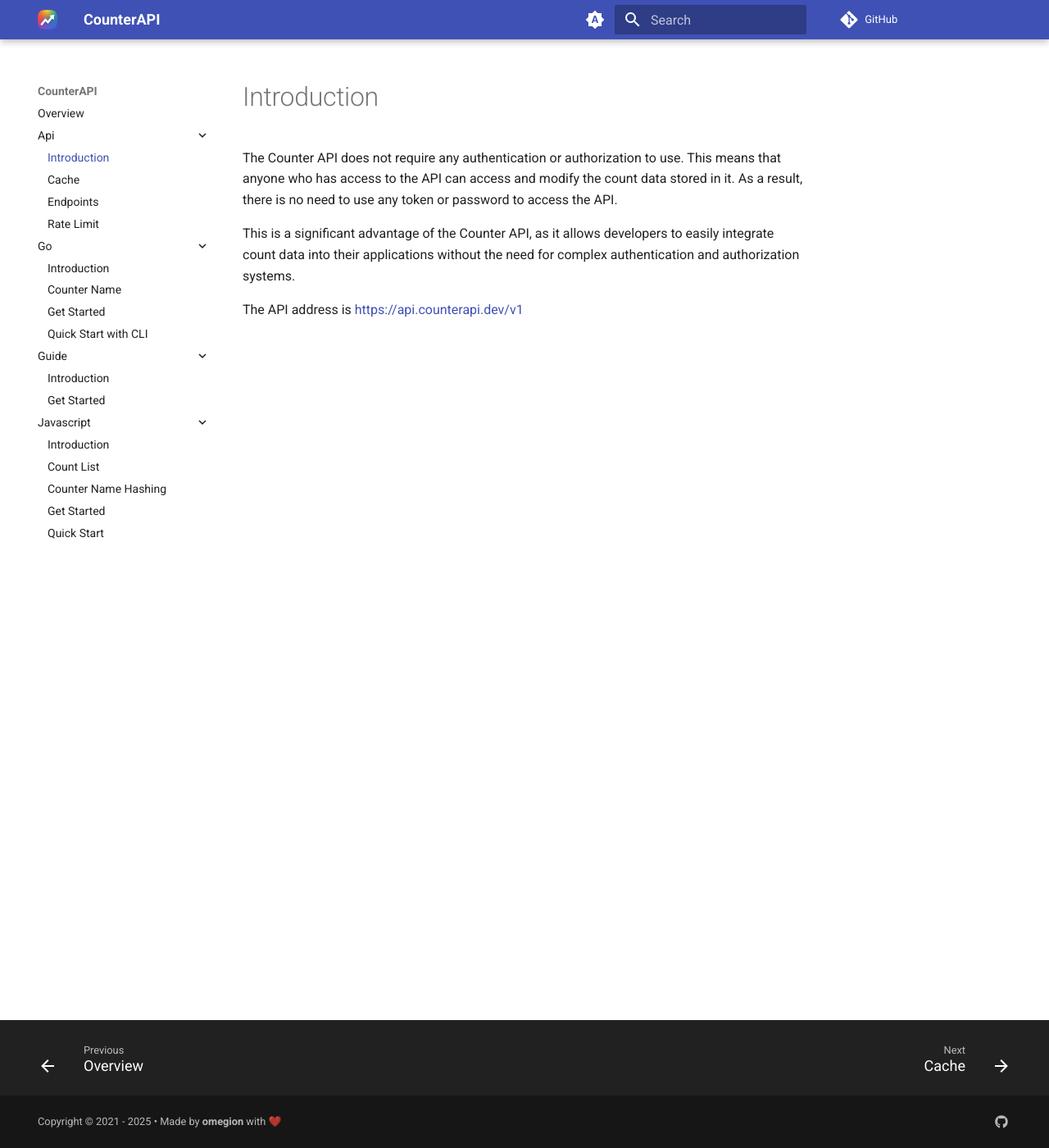
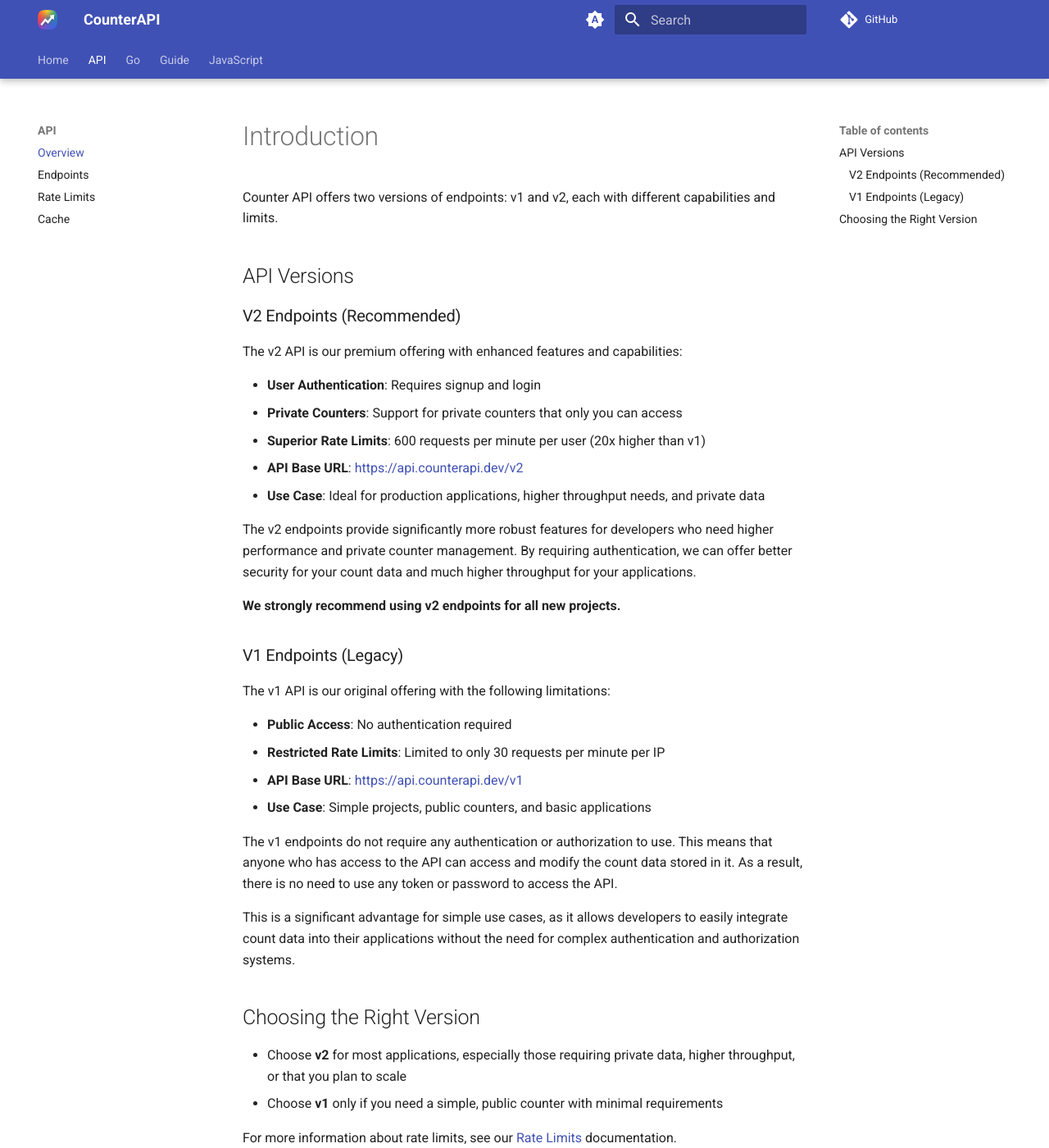
Before and after one commit to counterapi/docs, an MkDocs documentation site: the page built from docs/api/index.md, in a window 1280 px wide and 1400 px high. Shown: the whole window at 82% size. Built offline with MkDocs 1.6.1 and Material for MkDocs 9.7.7, drawn with Linux system fonts in a browser that asks for light colours; comment, search, counter and statistics services are not loaded.

```diff
--- a/docs/api/index.md
+++ b/docs/api/index.md
@@ -1,9 +1,39 @@
 # Introduction
 
+Counter API offers two versions of endpoints: v1 and v2, each with different capabilities and limits.
 
-The Counter API does not require any authentication or authorization to use. This means that anyone who has access to the API can access and modify the count data stored in it. As a result, there is no need to use any token or password to access the API.
+## API Versions
 
-This is a significant advantage of the Counter API, as it allows developers to easily integrate count data into their applications without the need for complex authentication and authorization systems.
+### V2 Endpoints (Recommended)
 
-The API
-address is [https://api.counterapi.dev/v1](https://api.counterapi.dev/v1)
+The v2 API is our premium offering with enhanced features and capabilities:
+
+- **User Authentication**: Requires signup and login
+- **Private Counters**: Support for private counters that only you can access
+- **Superior Rate Limits**: 600 requests per minute per user (20x higher than v1)
+- **API Base URL**: [https://api.counterapi.dev/v2](https://api.counterapi.dev/v2)
+- **Use Case**: Ideal for production applications, higher throughput needs, and private data
+
+The v2 endpoints provide significantly more robust features for developers who need higher performance and private counter management. By requiring authentication, we can offer better security for your count data and much higher throughput for your applications.
+
+**We strongly recommend using v2 endpoints for all new projects.**
+
+### V1 Endpoints (Legacy)
+
+The v1 API is our original offering with the following limitations:
+
+- **Public Access**: No authentication required
+- **Restricted Rate Limits**: Limited to only 30 requests per minute per IP
+- **API Base URL**: [https://api.counterapi.dev/v1](https://api.counterapi.dev/v1)
+- **Use Case**: Simple projects, public counters, and basic applications
+
+The v1 endpoints do not require any authentication or authorization to use. This means that anyone who has access to the API can access and modify the count data stored in it. As a result, there is no need to use any token or password to access the API.
+
+This is a significant advantage for simple use cases, as it allows developers to easily integrate count data into their applications without the need for complex authentication and authorization systems.
+
+## Choosing the Right Version
+
+- Choose **v2** for most applications, especially those requiring private data, higher throughput, or that you plan to scale
+- Choose **v1** only if you need a simple, public counter with minimal requirements
+
+For more information about rate limits, see our [Rate Limits](rate-limit.md) documentation.
--- a/mkdocs.yml
+++ b/mkdocs.yml
@@ -9,6 +9,29 @@
 docs_dir: docs
 site_dir: site
 copyright: Copyright &copy; 2021 - <script>document.write(new Date().getFullYear())</script> &bull; Made by <b><a href="https://github.com/omegion" target="_blank">omegion</a></b> with ❤️
+
+# Navigation structure
+nav:
+  - Home: index.md
+  - API:
+    - Overview: api/index.md
+    - Endpoints: api/endpoints.md
+    - Rate Limits: api/rate-limit.md
+    - Cache: api/cache.md
+  - Go:
+    - Overview: go/README.md
+    - Quick Start: go/quick-start.md
+    - Get Started: go/get-started.md
+    - Counter Name: go/counter-name.md
+  - Guide:
+    - Overview: guide/README.md
+    - Get Started: guide/get-started.md
+  - JavaScript:
+    - Overview: javascript/README.md
+    - Quick Start: javascript/quick-start.md
+    - Get Started: javascript/get-started.md
+    - Counter Name Hashing: javascript/counter-name-hashing.md
+    - Count List: javascript/count-list.md
 
 theme:
   name: material
@@ -36,6 +59,8 @@
         name: Switch to system preference
 
   features:
+    - navigation.tabs
+    - navigation.tabs.sticky
     - navigation.expand
     - navigation.footer
     - toc.follow
```
Also changed, not shown: docs/api/rate-limit.md (+15 -3 lines).
